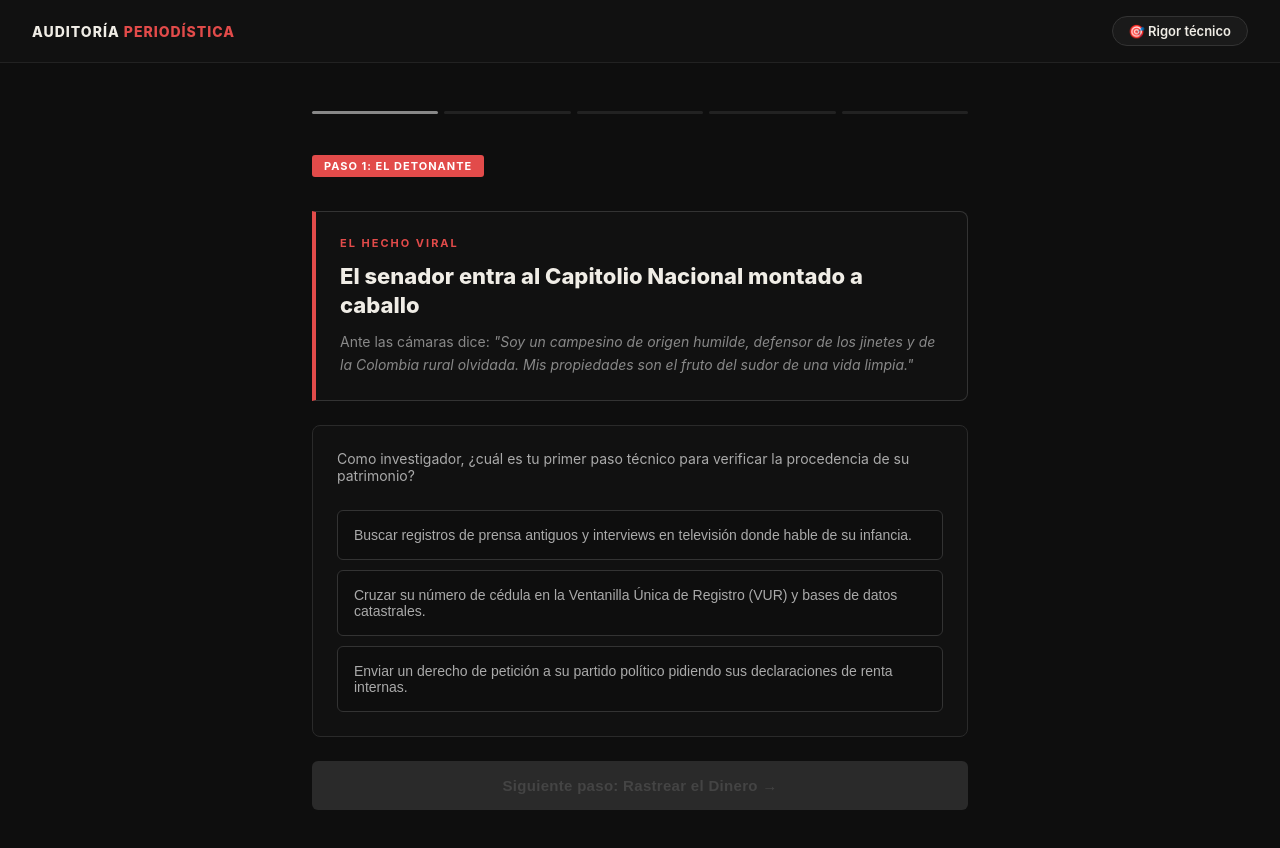
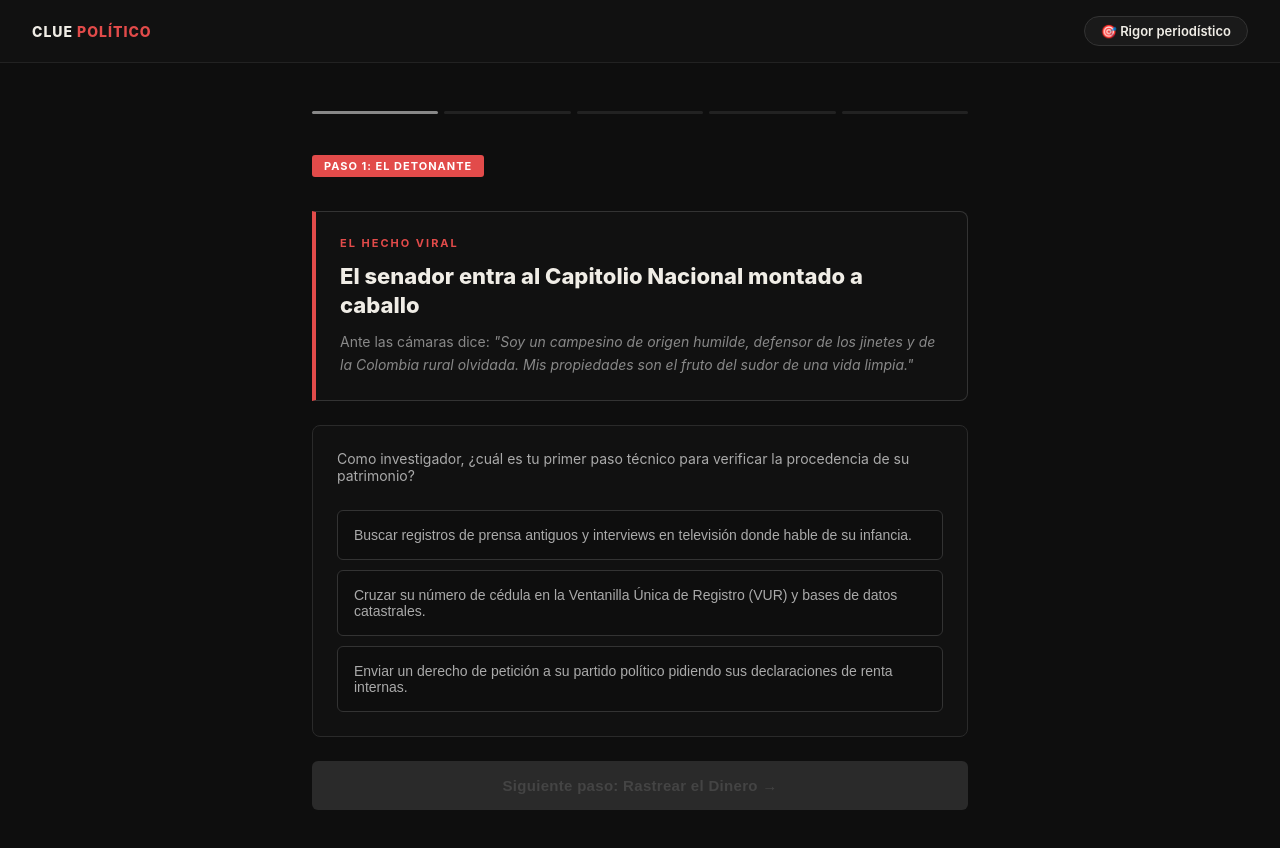
Before and after one commit to marzipan007/cluepolitico, a plain HTML site: page index.html in a window 1280 px wide. Both pictures are taken after a click on the button "Iniciar Investigación". Drawn offline with Linux system fonts and the light colour scheme.

Commit message:
Update game logo and credits text

```diff
--- a/index.html
+++ b/index.html
@@ -97,8 +97,8 @@ body{font-family:-apple-system,BlinkMacSystemFont,'Segoe UI',sans-serif;backgrou
 <!-- GAME SECTION -->
 <div id="page-game" class="game-section">
   <div class="game-header">
-    <div class="game-logo">AUDITORÍA <span>PERIODÍSTICA</span></div>
-    <div class="creditos-pill">🎯 Rigor técnico</div>
+    <div class="game-logo">CLUE <span>POLÍTICO</span></div>
+    <div class="creditos-pill">🎯 Rigor periodístico</div>
   </div>
 
   <div class="game-body">
```
